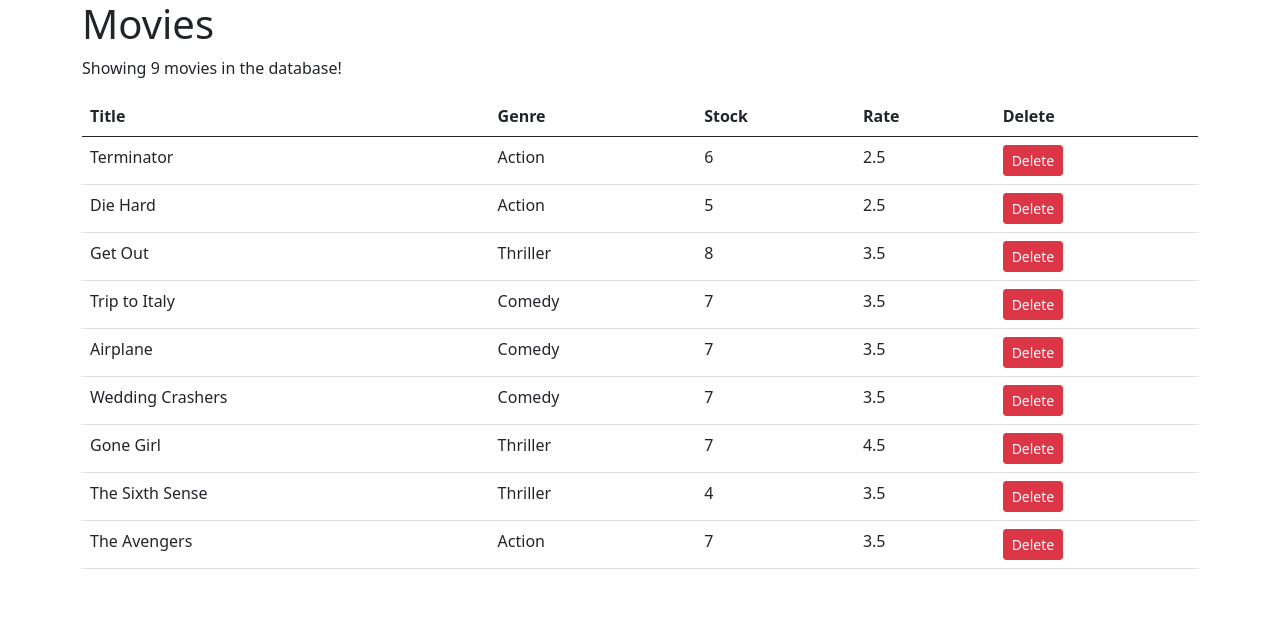
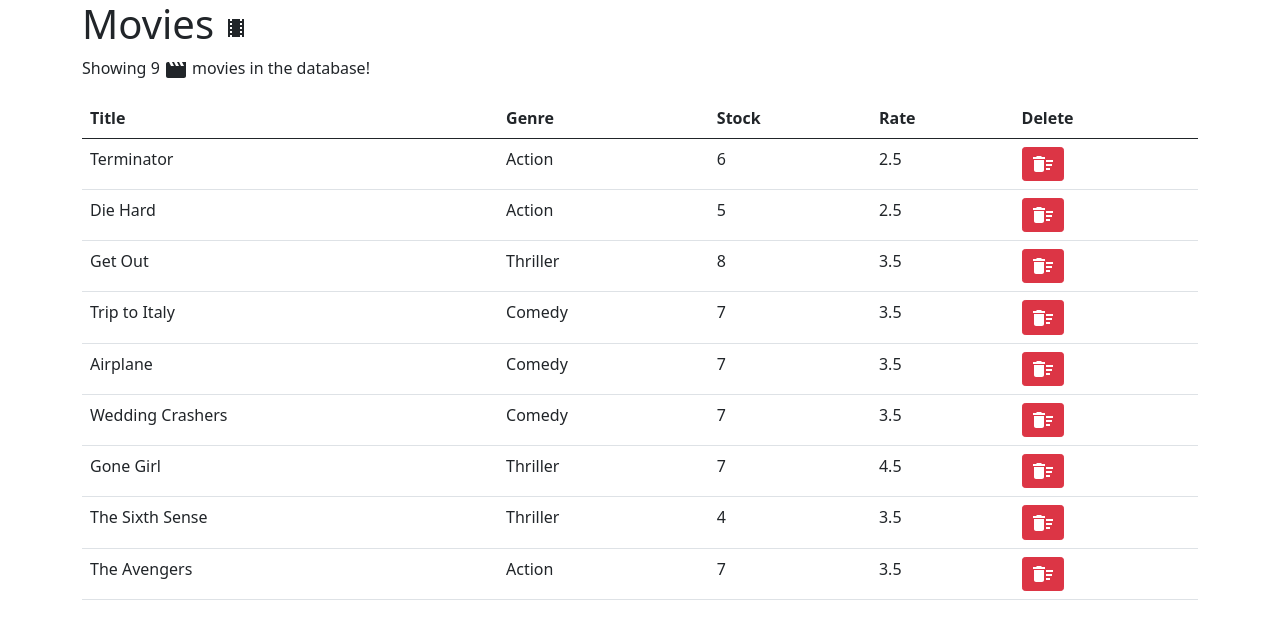
Before and after one commit to Bobstyle23/MoviesUI, a React (Create React App) app: page / in a window 1280 px wide. Shown: the top 630 px of the page. Built offline with nearby package versions, Linux system fonts and the light colour scheme; the HTML template or start-up script is replaced by a standard one.

Commit message:
Add material UI Icons

```diff
--- a/package.json
+++ b/package.json
@@ -3,6 +3,8 @@
   "version": "0.1.0",
   "private": true,
   "dependencies": {
+    "@material-ui/core": "^4.11.4",
+    "@material-ui/icons": "^4.11.2",
     "@testing-library/jest-dom": "^5.14.1",
     "@testing-library/react": "^11.2.7",
     "@testing-library/user-event": "^12.8.3",
--- a/src/App.js
+++ b/src/App.js
@@ -1,10 +1,13 @@
 import Movies from "./components/movies";
+import LocalMoviesIcon from "@material-ui/icons/LocalMovies";
 
 function App() {
   return (
     <div className="App">
       <main className="container">
-        <h1>Movies</h1>
+        <h1>
+          Movies <LocalMoviesIcon />
+        </h1>
         <Movies />
       </main>
     </div>
--- a/src/components/movies.jsx
+++ b/src/components/movies.jsx
@@ -1,5 +1,7 @@
 import React, { Component } from "react";
 import { getMovies } from "../services/fakeMovieService";
+import DeleteSweepIcon from "@material-ui/icons/DeleteSweep";
+import MovieIcon from "@material-ui/icons/Movie";
 
 class Movies extends Component {
   state = {
@@ -13,11 +15,17 @@ class Movies extends Component {
   render() {
     const { length: count } = this.state.movies;
     if (count === 0) {
-      return <p>There are no movies in the database!</p>;
+      return (
+        <p>
+          There are no <MovieIcon /> movies in the database!
+        </p>
+      );
     }
     return (
       <React.Fragment>
-        <p>Showing {count} movies in the database!</p>
+        <p>
+          Showing {count} <MovieIcon /> movies in the database!
+        </p>
         <table className="table">
           <thead>
             <tr>
@@ -40,7 +48,7 @@ class Movies extends Component {
                     onClick={() => this.handleDelete(movie)}
                     className="btn btn-danger btn-sm"
                   >
-                    Delete
+                    <DeleteSweepIcon />
                   </button>
                 </td>
               </tr>
```
Also changed, not shown: 1 other file (tests, documents, lock files or other folders).
